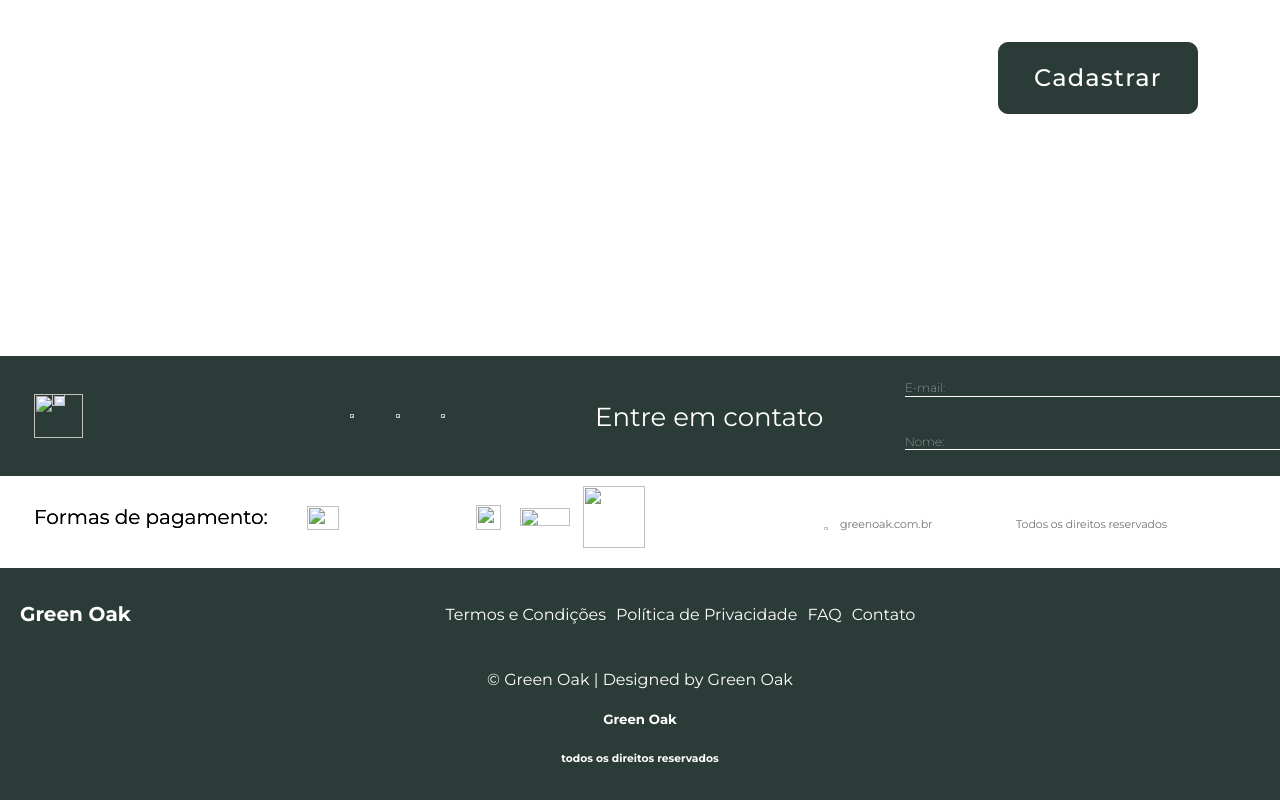
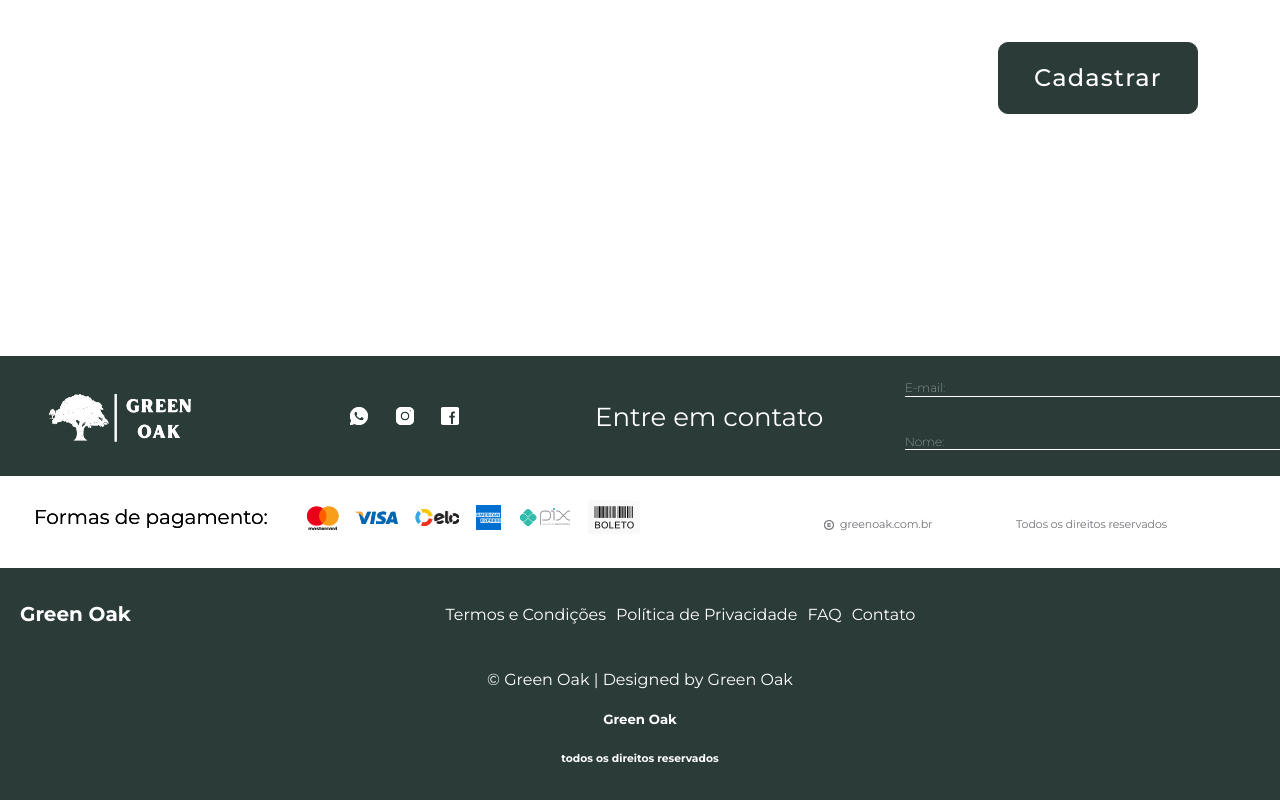
Before and after one commit to Devs-Proz/Projeto-Integrador-Proz-Green-Oak, a plain HTML site: page cadastro.html in a window 1280 px wide. Shown: the part 998-1798 px from the top of the page. Drawn offline with Linux system fonts and the light colour scheme.

Commit message:
trocando imagens cadastro

```diff
--- a/cadastro.html
+++ b/cadastro.html
@@ -5,7 +5,7 @@
     <meta name="viewport" content="initial-scale=1, width=device-width" />
     <link rel='stylesheet' href='../css-global/main.css'>
     <link rel="stylesheet" type="text/css" href="./login/css/cadastro.css" />
-    <link rel="stylesheet" type="text/css" href="./login/css/styleguide.css" />
+    <link rel="stylesheet" type="text/css" href="./css-global/main.css" />
     <link rel="stylesheet" type="text/css" href="./login/css/globals.css" />
     <script type="text/javascript" src="../script/script.js"></script>
     <link rel="stylesheet" href="https://fonts.googleapis.com/css2?family=Montserrat:wght@100;200;300;400;500&display=swap"/>
@@ -50,7 +50,7 @@
       <div class="group-parent4">
         <div class="rectangle-parent8">
           <div class="group-child13"></div>
-          <img class="park-icon1" alt="" src="./public/park.svg" />
+          <img class="park-icon1" alt="" src="./imagens/logo.png" />
 
           <div class="entre-em-contato1">Entre em contato</div>
           <div class="e-mail7">E-mail:</div>
@@ -58,97 +58,64 @@
           <div class="group-child14"></div>
           <div class="group-child15"></div>
         </div>
-        <img class="group-child16" alt="" src="./public/arrow-2.svg" />
+        <img class="group-child16" alt="" src="./imagens/img/arrow-2.svg" />
 
-        <img class="group-child16" alt="" src="./public/arrow-2.svg" />
+        <img class="group-child16" alt="" src="./imagens/img/arrow-2.svg" />
 
-        <img class="vector-icon6" alt="" src="./public/vector.svg" />
+        <img class="vector-icon6" alt="" src="./imagens/img/vector.svg" />
 
-        <img class="vector-icon6" alt="" src="./public/vector.svg" />
+        <img class="vector-icon6" alt="" src="./imagens/img/vector.svg" />
 
-        <img class="vector-icon8" alt="" src="./public/vector1.svg" />
+        <img class="vector-icon8" alt="" src="./imagens/img/vector-1.svg" />
 
-        <img class="vector-icon8" alt="" src="./public/vector1.svg" />
+        <img class="vector-icon8" alt="" src="./imagens/img/vector-1.svg" />
 
-        <img class="vector-icon10" alt="" src="./public/vector2.svg" />
+        <img class="vector-icon10" alt="" src="./imagens/img/vector-2.svg" />
 
-        <img class="vector-icon10" alt="" src="./public/vector2.svg" />
+        <img class="vector-icon10" alt="" src="./imagens/img/vector-2.svg" />
 
         <div class="group-parent5">
           <div class="visa-1-container">
-            <img class="visa-1-icon2" alt="" src="./public/visa-1@2x.png" />
+            <img class="visa-1-icon2" alt="" src="./imagens/img/visa-1-2@2x.png"/>
 
-            <img
-              class="mastercard-1-icon2"
-              alt=""
-              src="./public/mastercard-1@2x.png"
-            />
+            <img class="mastercard-1-icon2" alt="" src="./imagens/img/mastercard-1@2x.png"/>
+            <img class="elo-1-12" alt="" src="./imagens/img/elo-1-1@2x.png"/>
 
-            <img class="elo-1-12" alt="" src="./public/elo-1-1@2x.png" />
-
-            <img
-              class="bandeira-amex-png-12"
-              alt=""
-              src="./public/bandeira-amex-png-1@2x.png"
-            />
+            <img class="bandeira-amex-png-12" alt="" src="./imagens/img/bandeira-amex-png-1@2x.png"/>
           </div>
           <div class="formas-de-pagamento2">Formas de pagamento:</div>
-          <img
-            class="logopix-powered-by-banco-cent-icon2"
-            alt=""
-            src="./public/logopix-powered-by-banco-central-brazil-2020-1@2x.png"
-          />
+          <img class="logopix-powered-by-banco-cent-icon2" alt="" src="./imagens/img/logo-pix-powered-by-banco-central--brazil--2020--1@2x.png"/>
 
-          <img
-            class="boleto-logo-0-1-icon2"
-            alt=""
-            src="./public/boletologo0-1@2x.png"
-          />
+          <img class="boleto-logo-0-1-icon2" alt="" src="./imagens/img/boleto-logo-0-1@2x.png"/>
 
           <div class="greenoakcombr2">greenoak.com.br</div>
-          <img class="copyright-icon2" alt="" src="./public/copyright.svg" />
+          <img class="copyright-icon2" alt="" src="./imagens/img/copyright.svg" />
 
           <div class="todos-os-direitos2">Todos os direitos reservados</div>
         </div>
         <div class="group-parent5">
           <div class="visa-1-container">
-            <img class="visa-1-icon2" alt="" src="./public/visa-1@2x.png" />
+            <img class="visa-1-icon2" alt="" src="./imagens/img/visa-1-2@2x.png" />
 
-            <img
-              class="mastercard-1-icon2"
-              alt=""
-              src="./public/mastercard-1@2x.png"
-            />
+            <img class="mastercard-1-icon2" alt="" src="./imagens/img/mastercard-1@2x.png"/>
 
-            <img class="elo-1-12" alt="" src="./public/elo-1-1@2x.png" />
+            <img class="elo-1-12" alt="" src="./imagens/img/elo-1-1@2x.png" />
 
-            <img
-              class="bandeira-amex-png-12"
-              alt=""
-              src="./public/bandeira-amex-png-1@2x.png"
-            />
+            <img class="bandeira-amex-png-12" alt="" src="./imagens/img/bandeira-amex-png-1@2x.png"/>
           </div>
           <div class="formas-de-pagamento2">Formas de pagamento:</div>
-          <img
-            class="logopix-powered-by-banco-cent-icon2"
-            alt=""
-            src="./public/logopix-powered-by-banco-central-brazil-2020-1@2x.png"
-          />
+          <img class="logopix-powered-by-banco-cent-icon2" alt="" src="./imagens/img/logo-pix-powered-by-banco-central--brazil--2020--1@2x.png"/>
 
-          <img
-            class="boleto-logo-0-1-icon2"
-            alt=""
-            src="./public/boletologo0-1@2x.png"
-          />
+          <img class="boleto-logo-0-1-icon2" alt="" src="./imagens/img/boleto-logo-0-1@2x.png"/>
 
           <div class="greenoakcombr2">greenoak.com.br</div>
-          <img class="copyright-icon2" alt="" src="./public/copyright.svg" />
+          <img class="copyright-icon2" alt="" src="./imagens/img/copyright.svg" />
 
           <div class="todos-os-direitos2">Todos os direitos reservados</div>
         </div>
-        <img class="group-child18" alt="" src="./public/group-9.svg" />
+        <img class="group-child18" alt="" src="./imagens/img/group-9-1@2x.png" />
 
-        <img class="group-child18" alt="" src="./public/group-9.svg" />
+        <img class="group-child18" alt="" src="./imagens/img/group-9-1@2x.png" />
       </div>
       <div class="line-div"></div>
       <div class="fazer-cadastro1">Fazer cadastro</div>
--- a/login/css/cadastro.css
+++ b/login/css/cadastro.css
@@ -377,6 +377,7 @@
   height: 72px;
   color: var(--color-white);
 }
+
 .login1 {
   position: relative;
   background-color: var(--color-white);
```
Also changed, not shown: login/css/styleguide.css (deleted).
